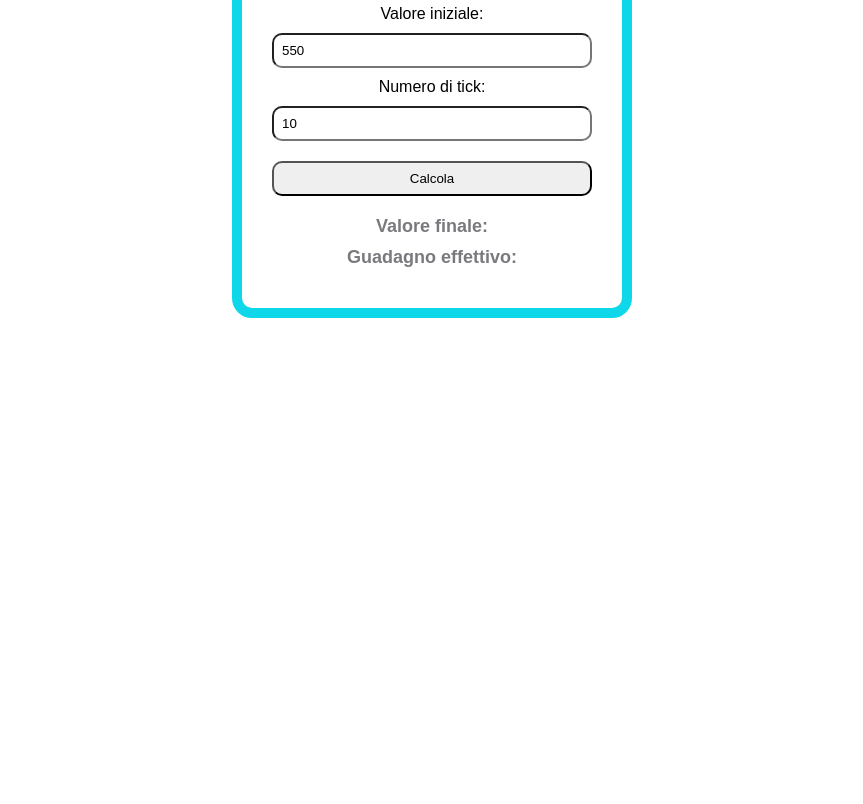
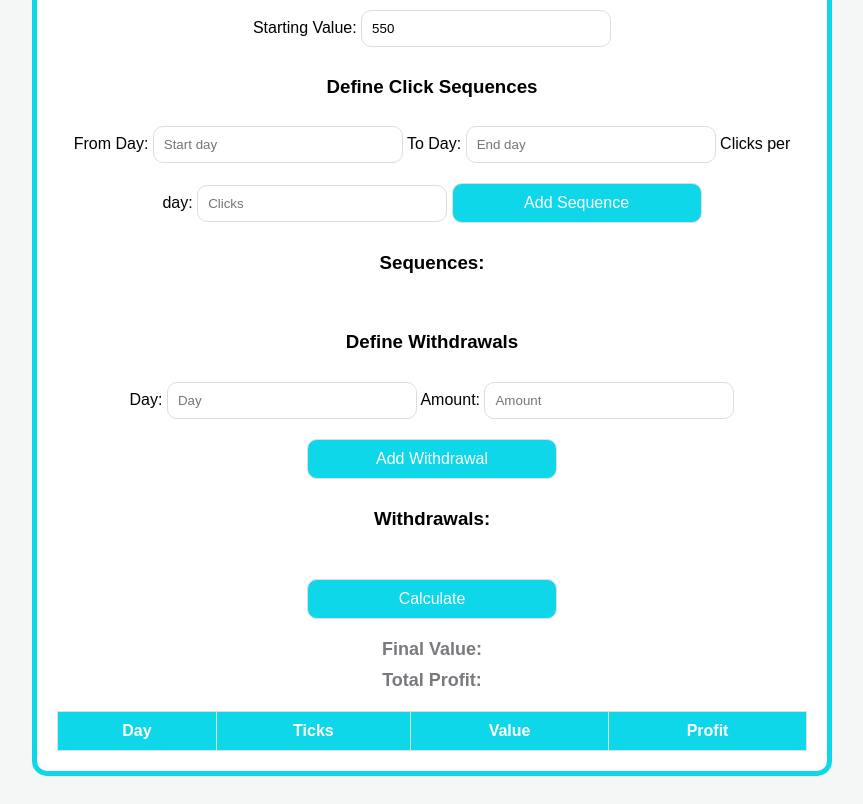
Before and after one commit to hordit/calcTred, a plain HTML site: page index.html in a window 1280 px wide. Shown: the part 121-925 px from the top of the page, without its empty margins (208-1071 px from the left). Before the commit the page ends 800 px from the top, so only its background shows below. Drawn offline with Linux system fonts and the light colour scheme.

Commit message:
Update index.html
fixed add 53%  + withdrawals

```diff
--- a/index.html
+++ b/index.html
@@ -1,99 +1,234 @@
 <!DOCTYPE html>
-<html lang="it">
+<html lang="en">
 <head>
     <meta charset="UTF-8">
     <meta name="viewport" content="width=device-width, initial-scale=1.0">
-    <title>Calcolatore Progressione</title>
+    <title>Click Progression Calculator</title>
     <style>
-        body { font-family: Arial, sans-serif; text-align: center; padding: 20px; }
-        .container {
-            max-width: 400px;
-            margin: auto;
-            padding: 20px;
-            border: 10px solid #0dd7e9;
-            border-radius: 20px;
-            box-sizing: border-box; /* Garantisce che padding non influenzi la larghezza totale */
+        body { font-family: Arial, sans-serif; text-align: center; padding: 20px; background-color: #f4f7f6; }
+        .container { max-width: 800px; margin: auto; padding: 20px; border: 5px solid #0dd7e9; border-radius: 15px; box-sizing: border-box; background-color: white; }
+        input, button { margin: 10px 0; padding: 10px; width: 100%; max-width: 250px; border-radius: 10px; border: 1px solid #ddd; box-sizing: border-box; }
+        input:focus, button:focus { outline: none; border-color: #0dd7e9; }
+
+        /* Styling for buttons */
+        button {
+            background-color: #0dd7e9;
+            color: white;
+            cursor: pointer;
+            font-size: 16px;
+            transition: background-color 0.3s ease;
         }
-        input, button {
-            margin: 10px 0;
-            padding: 8px;
-            width: calc(100% - 20px); /* Considera padding senza toccare la cornice */
-            box-sizing: border-box; /* Include padding nel calcolo della larghezza */
-            border-radius: 10px;
-        }
-        .result-box {
-            margin-top: 10px;
-            font-size: 18px;
-            font-weight: bold;
-            color: #7a797e;
-        }
-        .valFinal {
-            margin-top: 10px;
-            font-size: 18px;
-            font-weight: bold;
-            color: #2f72b1;
+        button:hover {
+            background-color: #008cba;
         }
 
-        .profit {
-            margin-top: 10px;
+        /* Delete button style */
+        .delete-btn {
+            color: red;
+            cursor: pointer;
+            font-weight: bold;
             font-size: 18px;
-            font-weight: bold;
-            color: #21d609;
+        }
+        .delete-btn:hover {
+            color: #b22a2a;
         }
 
-        .progress-list {
-            justify-items: center;
-            margin-top: 20px;
-            text-align: left;
-            font-size: 16px;
-            list-style-type: none;
-            padding-left: 0;
-        }
+        /* Container for lists and the result box */
+        .result-box { margin-top: 10px; font-size: 18px; font-weight: bold; color: #7a797e; }
+        .valFinal { color: #2f72b1; }
+        .profit { color: #21d609; }
 
-        .progress-list li {
-            margin: 8px 0;
-        }
+        /* Styling for list items */
+        .list-container { text-align: left; margin: auto; width: 100%; padding: 10px; box-sizing: border-box; }
+        .list-container li { margin-bottom: 10px; }
+
+        /* Table styling */
+        table { margin-top: 20px; width: 100%; border-collapse: collapse; }
+        th, td { border: 1px solid #ddd; text-align: center; padding: 10px; }
+        th { background-color: #0dd7e9; color: white; }
+
     </style>
 </head>
 <body>
+
 <div class="container">
-        <h2>Calcolatore Progressione</h2>
-        <label for="start">Valore iniziale:</label>
+    <h2>Click Progression Calculator</h2>
+
+    <label for="start">Starting Value:</label>
     <input type="number" id="start" value="550" step="0.1">
 
-        <label for="ticks">Numero di tick:</label>
-        <input type="number" id="ticks" value="10" step="1">
+    <h3>Define Click Sequences</h3>
+    <label>From Day:</label>
+    <input type="number" id="from1" placeholder="Start day">
+    <label>To Day:</label>
+    <input type="number" id="to1" placeholder="End day">
+    <label>Clicks per day:</label>
+    <input type="number" id="clicks1" placeholder="Clicks">
+    <button onclick="addSequence()">Add Sequence</button>
 
-        <button onclick="calculateProgression()">Calcola</button>
+    <h3>Sequences:</h3>
+    <ul id="sequence-list" class="list-container"></ul>
 
-        <div class="result-box">Valore finale: <span class="valFinal" id="final-result"></span></div>
-        <div class="result-box">Guadagno effettivo: <span class="profit" id="profit"></span></div>
+    <h3>Define Withdrawals</h3>
+    <label>Day:</label>
+    <input type="number" id="withdraw-day" placeholder="Day">
+    <label>Amount:</label>
+    <input type="number" id="withdraw-amount" placeholder="Amount">
+    <button onclick="addWithdrawal()">Add Withdrawal</button>
 
-        <ul class="progress-list" id="progress-list"></ul> <!-- Lista dei valori progressivi -->
+    <h3>Withdrawals:</h3>
+    <ul id="withdrawal-list" class="list-container"></ul>
+
+    <button onclick="calculateProgression()">Calculate</button>
+
+    <div class="result-box">
+        Final Value: <span class="valFinal" id="final-result"></span>
+    </div>
+    <div class="result-box">
+        Total Profit: <span class="profit" id="profit"></span>
+    </div>
+
+    <table>
+        <thead>
+            <tr>
+                <th>Day</th>
+                <th>Ticks</th>
+                <th>Value</th>
+                <th>Profit</th>
+            </tr>
+        </thead>
+        <tbody id="daily-results"></tbody>
+    </table>
 </div>
 
 <script>
+    let sequences = [];
+    let withdrawals = [];
+
+    function addSequence() {
+        let from = parseInt(document.getElementById("from1").value);
+        let to = parseInt(document.getElementById("to1").value);
+        let clicks = parseInt(document.getElementById("clicks1").value);
+
+        if (!from || !to || !clicks || from > to || from < 1) {
+            alert("Inserisci dati validi!");
+            return;
+        }
+
+        let sequenceId = sequences.length;
+        sequences.push({ id: sequenceId, from, to, clicks });
+
+        let sequenceList = document.getElementById("sequence-list");
+        let listItem = document.createElement("li");
+        listItem.innerHTML = `Days ${from} to ${to}: ${clicks} clicks
+            <span class="delete-btn" onclick="removeSequence(${sequenceId})">❌</span>`;
+        sequenceList.appendChild(listItem);
+    }
+
+    function removeSequence(id) {
+        sequences = sequences.filter(sequence => sequence.id !== id);
+        updateSequences();
+    }
+
+    function updateSequences() {
+        let sequenceList = document.getElementById("sequence-list");
+        sequenceList.innerHTML = "";
+
+        sequences.forEach(seq => {
+            let listItem = document.createElement("li");
+            listItem.innerHTML = `Days ${seq.from} to ${seq.to}: ${seq.clicks} clicks
+                <span class="delete-btn" onclick="removeSequence(${seq.id})">❌</span>`;
+            sequenceList.appendChild(listItem);
+        });
+
+        calculateProgression();
+    }
+
+    function addWithdrawal() {
+        let day = parseInt(document.getElementById("withdraw-day").value);
+        let amount = parseFloat(document.getElementById("withdraw-amount").value);
+
+        if (!day || !amount || day < 1) {
+            alert("Inserisci dati validi!");
+            return;
+        }
+
+        let withdrawId = withdrawals.length;
+        withdrawals.push({ id: withdrawId, day, amount });
+
+        updateWithdrawals();
+    }
+
+    function removeWithdrawal(id) {
+        withdrawals = withdrawals.filter(withdraw => withdraw.id !== id);
+        updateWithdrawals();
+    }
+
+    function updateWithdrawals() {
+        let withdrawalList = document.getElementById("withdrawal-list");
+        withdrawalList.innerHTML = "";
+
+        withdrawals.forEach((withdraw, index) => {
+            let listItem = document.createElement("li");
+            listItem.innerHTML = `Day ${withdraw.day}: Withdraw $${withdraw.amount}
+                <span class="delete-btn" onclick="removeWithdrawal(${withdraw.id})">❌</span>`;
+            withdrawalList.appendChild(listItem);
+        });
+
+        calculateProgression();
+    }
+
     function calculateProgression() {
-            let start = parseFloat(document.getElementById('start').value);
-            let ticks = parseInt(document.getElementById('ticks').value);
-            let sum = start;
-            let progressList = document.getElementById('progress-list');
-            progressList.innerHTML = "";  // Pulisce la lista ad ogni calcolo
+        let startValue = parseFloat(document.getElementById("start").value);
+        let sum = startValue;
+        let totalProfit = 0;
+        let resultsTable = document.getElementById("daily-results");
+        resultsTable.innerHTML = "";
+
+        let days = Array(100).fill(0);
+
+        sequences.forEach(seq => {
+            for (let i = seq.from - 1; i < seq.to; i++) {
+                days[i] = seq.clicks;
+            }
+        });
+
+        days.forEach((ticks, day) => {
+            if (ticks === 0 && !withdrawals.some(w => w.day - 1 === day)) return;
+
+            let dayStart = sum;
+            let dayProfit = 0;
 
             for (let i = 0; i < ticks; i++) {
-                let increment = Math.round((sum * 0.01) * 100) / 100 / 2; // Calcola 1%, arrotonda a due decimali e dividi per 2
+                let increment = Math.round(sum * 0.01 * 0.53 * 100) / 100;
                 sum += increment;
-
-                // Aggiungi un nuovo elemento alla lista con il valore progressivo e l'incremento
-                let li = document.createElement('li');
-                li.textContent = `Tick ${i + 1}: ${sum.toFixed(2)}     ---> Guadagno: ${increment.toFixed(2)}`;
-                progressList.appendChild(li);
+                dayProfit += increment;
             }
 
-            let profit = sum - start;
-            document.getElementById('final-result').innerText = sum.toFixed(2);  // Valore finale con 2 decimali
-            document.getElementById('profit').innerText = profit.toFixed(2);  // Guadagno con 2 decimali
+            totalProfit += dayProfit;
+
+            withdrawals.forEach(withdraw => {
+                if (withdraw.day - 1 === day) {
+                    let fee = withdraw.amount * 0.1;
+                    let totalWithdraw = withdraw.amount + fee;
+                    sum -= totalWithdraw;
+                    dayProfit -= totalWithdraw;
+                }
+            });
+
+            let row = resultsTable.insertRow();
+            row.innerHTML = `
+                <td>Day ${day + 1}</td>
+                <td>${ticks} Ticks</td>
+                <td>${Math.round(sum * 100) / 100}</td>
+                <td>${Math.round(dayProfit * 100) / 100}</td>
+            `;
+        });
+
+        document.getElementById("final-result").innerText = Math.round(sum * 100) / 100;
+        document.getElementById("profit").innerText = Math.round(totalProfit * 100) / 100;
     }
 </script>
+
 </body>
 </html>
```
Lines whose indentation alone changed are shown as unchanged.
